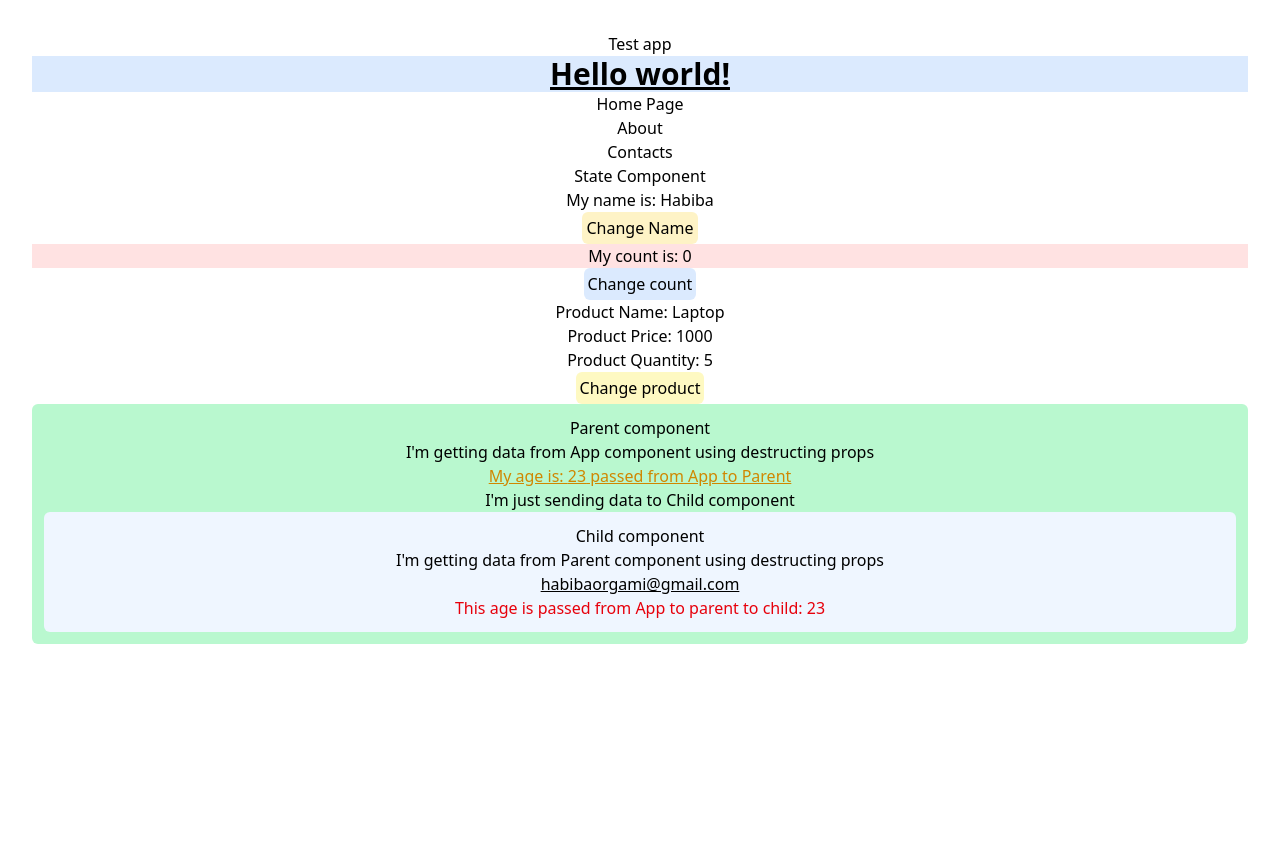
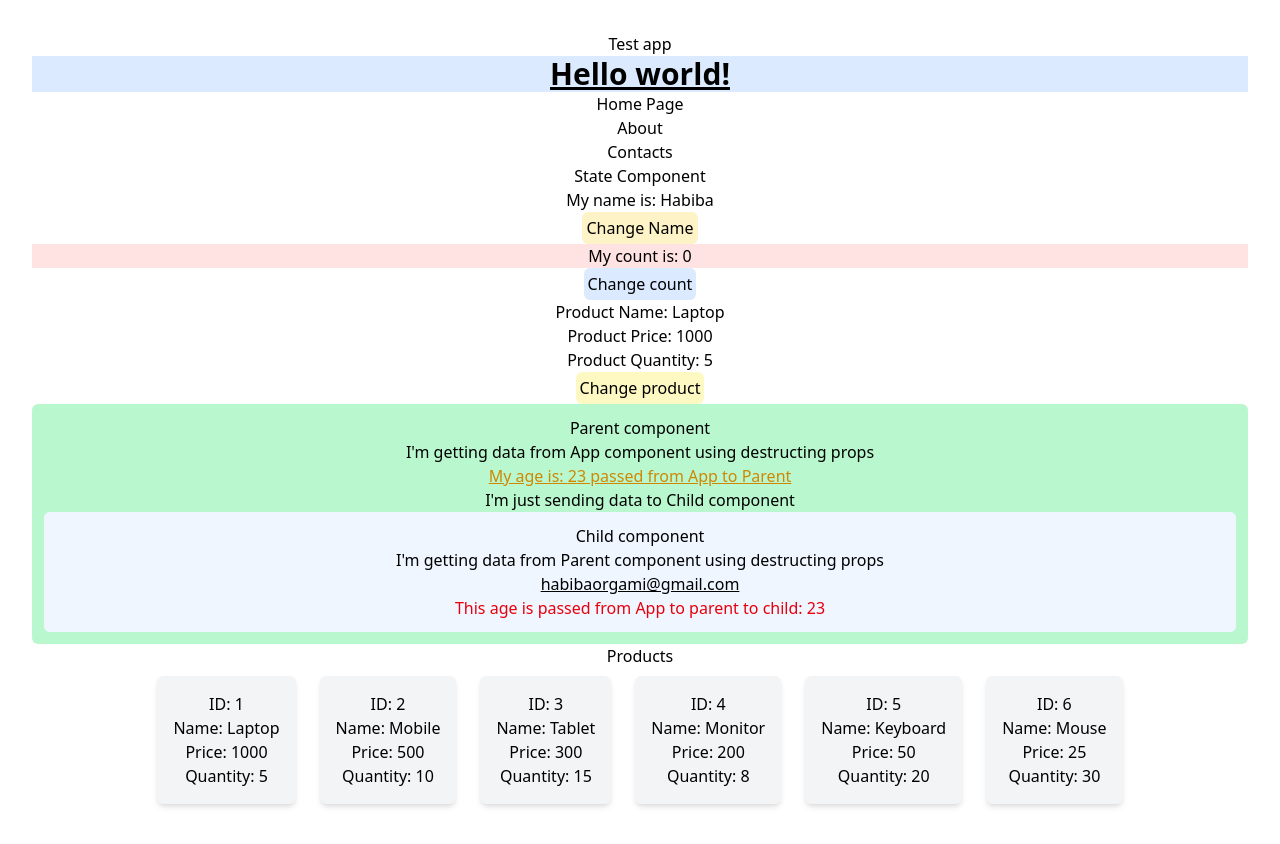
Before and after one commit to HabibaMar3i/reactRouteC44, a React (Vite) app: page / in a window 1280 px wide. Before the commit the page ends 800 px from the top, so only its background shows below. Built offline with nearby package versions, Linux system fonts and the light colour scheme.

Commit message:
added product components to be displayed using map

```diff
--- a/src/App.jsx
+++ b/src/App.jsx
@@ -5,6 +5,7 @@ import Contacts from './Components/Contacts/Contacts'
 import State from './Components/State/State'
 import Parent from './Components/Parent/Parent'
 import { useState } from 'react'
+import Products from './Components/Products/Products'
 
 function App() {
   const [age, setAge] = useState(23)
@@ -20,6 +21,7 @@ function App() {
       <Contacts />
       <State />
       <Parent age={age}/>
+      <Products />
     </>
   )
 }
--- /dev/null
+++ b/src/Components/Products/Products.jsx
@@ -0,0 +1,25 @@
+import React, { useState } from 'react'
+import SingleProduct from '../SingleProduct/SingleProduct'
+
+export default function Products() {
+    const [products, setProducts] = useState([
+        { id: 1, name: 'Laptop', price: 1000, quantity: 5 },
+        { id: 2, name: 'Mobile', price: 500, quantity: 10 },
+        { id: 3, name: 'Tablet', price: 300, quantity: 15 },
+        { id: 4, name: 'Monitor', price: 200, quantity: 8 },
+        { id: 5, name: 'Keyboard', price: 50, quantity: 20  },
+        { id: 6, name: 'Mouse', price: 25, quantity: 30  }
+    ])
+    return (
+        <div>
+            <h1>Products</h1>
+            <div className="flex flex-row gap-2 justify-center items-center">
+            {
+                products.map((product) => (
+                    <SingleProduct key={product.id} productDetails={product} />
+                ))
+            }
+            </div>
+        </div>
+    )
+}
--- /dev/null
+++ b/src/Components/SingleProduct/SingleProduct.jsx
@@ -0,0 +1,13 @@
+import React from 'react'
+
+export default function SingleProduct({ productDetails }) {
+    const { id, name, price, quantity } = productDetails;
+    return (
+        <div className='bg-gray-100 p-4 rounded-md shadow-md m-2'>
+            <p>ID: {id}</p>
+            <p>Name: {name}</p>
+            <p>Price: {price}</p>
+            <p>Quantity: {quantity}</p>
+        </div>
+    )
+}
```
